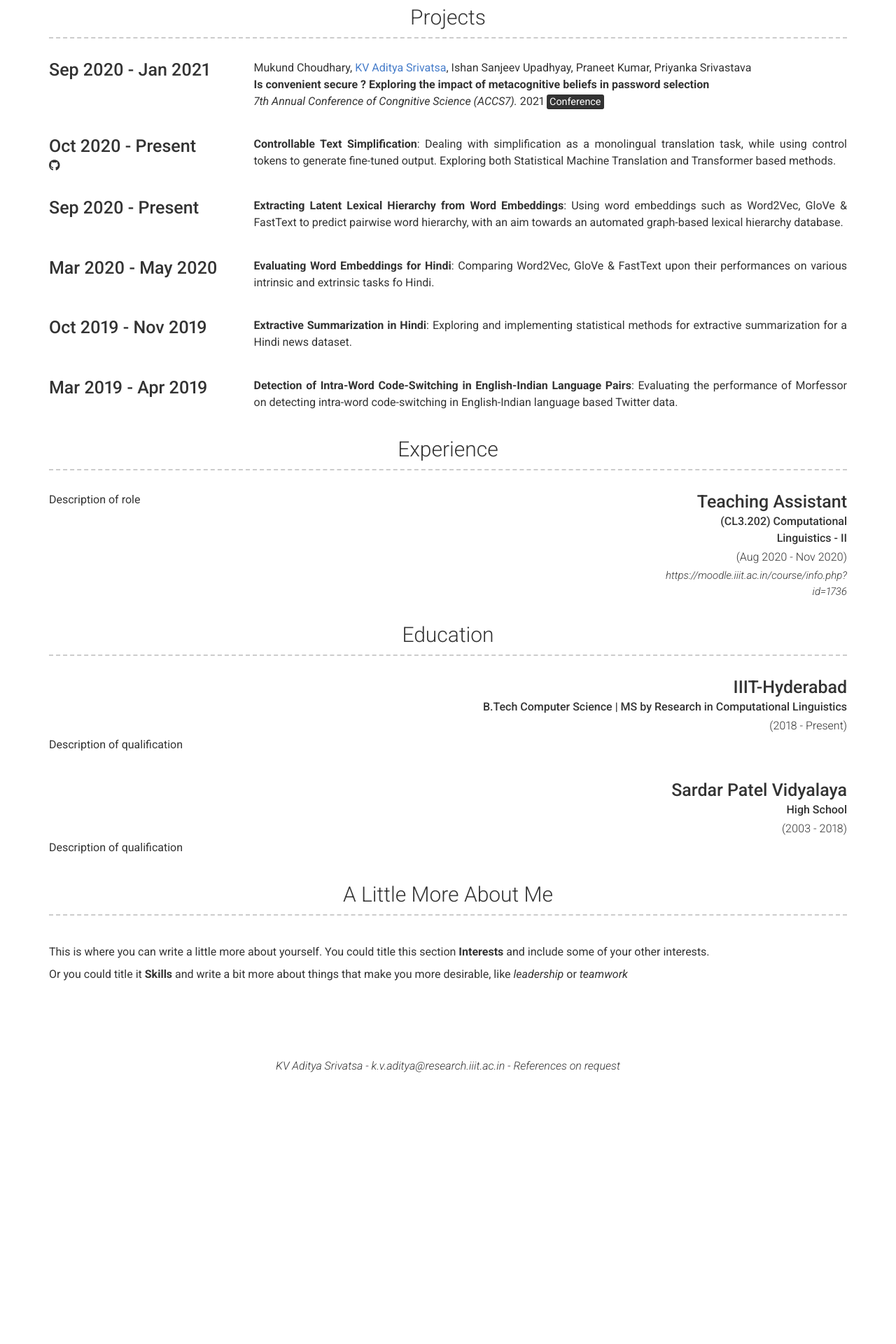
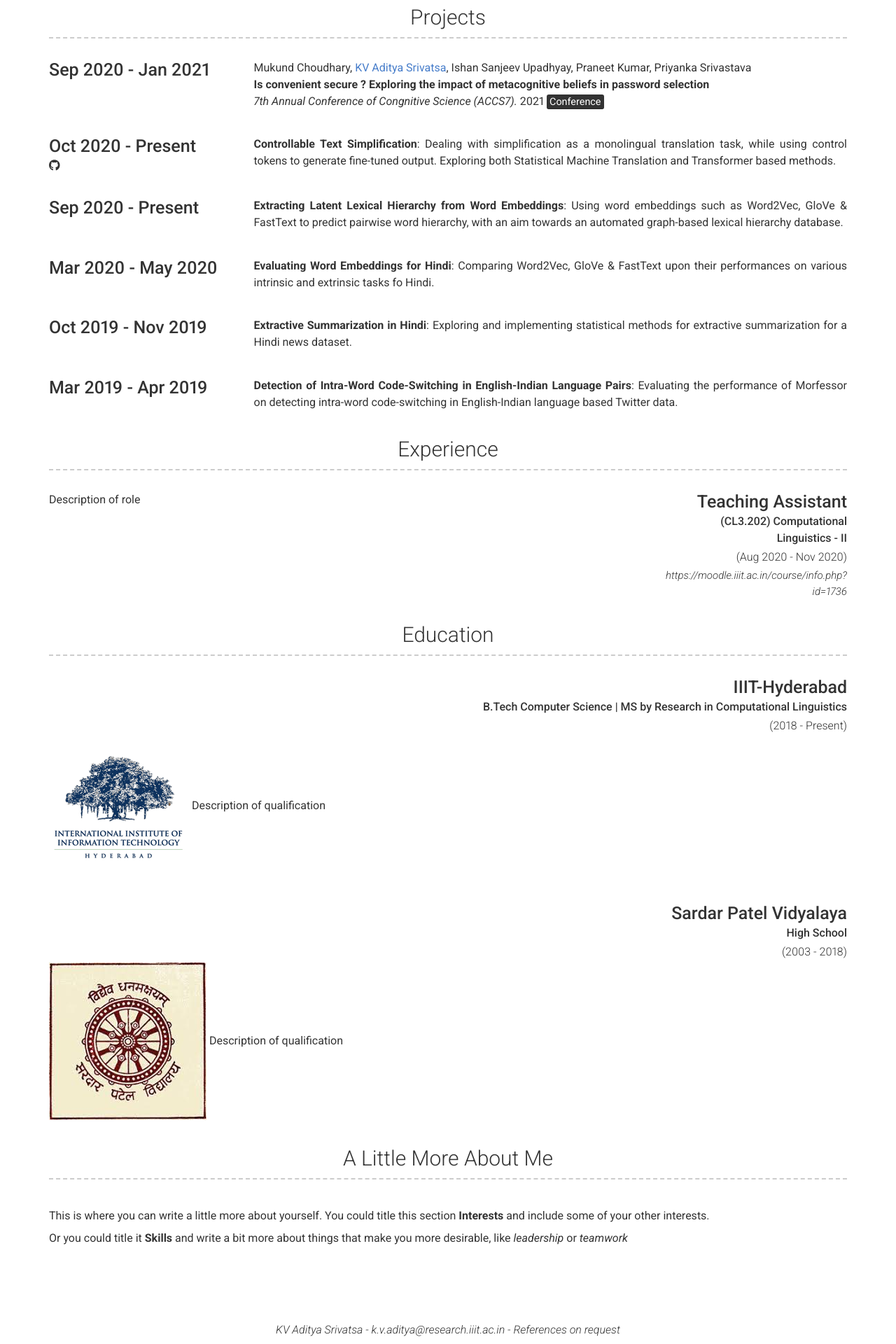
Before and after one commit to kvadityasrivatsa/kvadityasrivatsa.github.io, a Jekyll site: the page built from index.md, in a window 1280 px wide. Shown: the part 946-2866 px from the top of the page at 70% size. Built offline with Jekyll 4.4.1, drawn with Linux system fonts in a browser that asks for light colours; nearby versions of some CDN libraries; before the commit the page ends 2489 px from its top, so only the background shows below that.

Commit message:
Update _config.yml

```diff
--- a/_config.yml
+++ b/_config.yml
@@ -175,6 +175,7 @@ content:
         caption: (2018 - Present)
         #quote: Short institution or course description (optional)
         description: | # this will include new lines to allow paragraphs
+          ![IIIT-H Logo](/images/iiith.png "Sardar Patel Vidyalaya")
           Description of qualification
 
       - layout: top-right
@@ -183,6 +184,7 @@ content:
         caption: (2003 - 2018)
         #quote: Short institution or course description (optional)
         description: | # this will include new lines to allow paragraphs
+          ![SPV Logo](/images/spv.png "Sardar Patel Vidyalaya")
           Description of qualification
 
 
```
